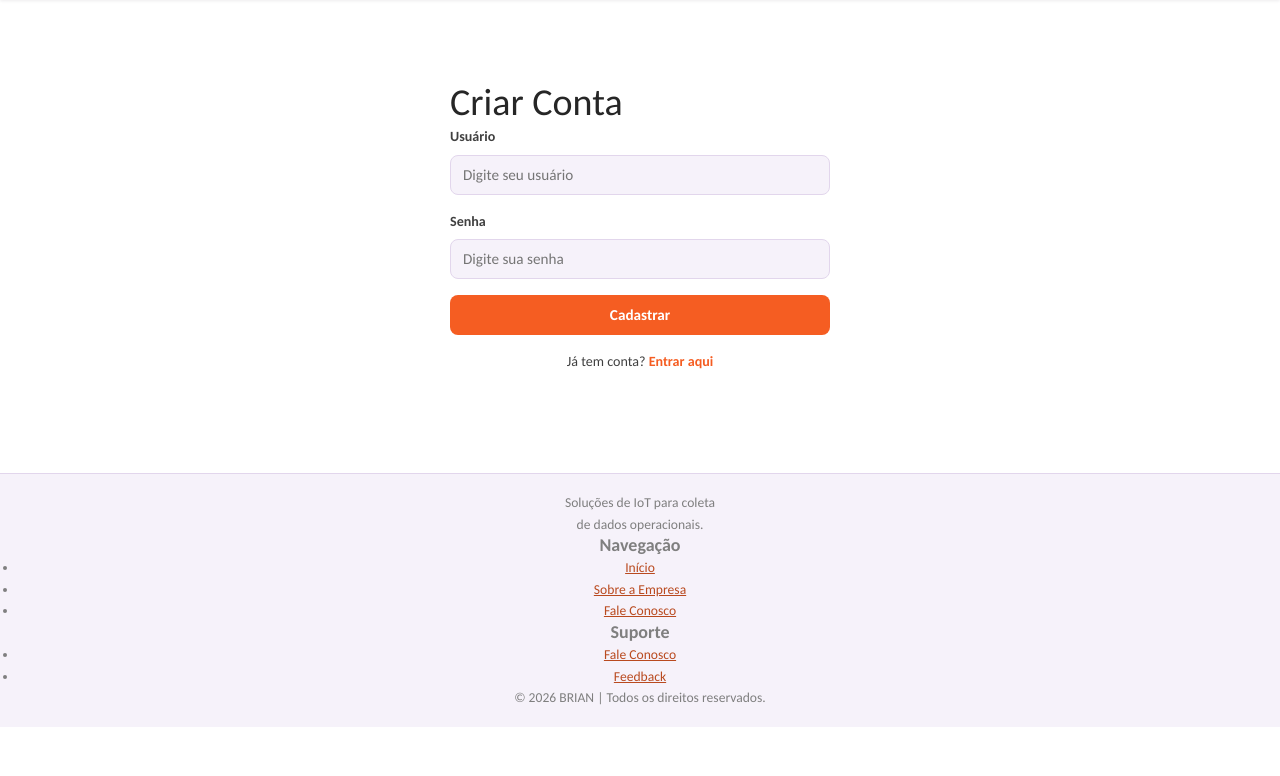
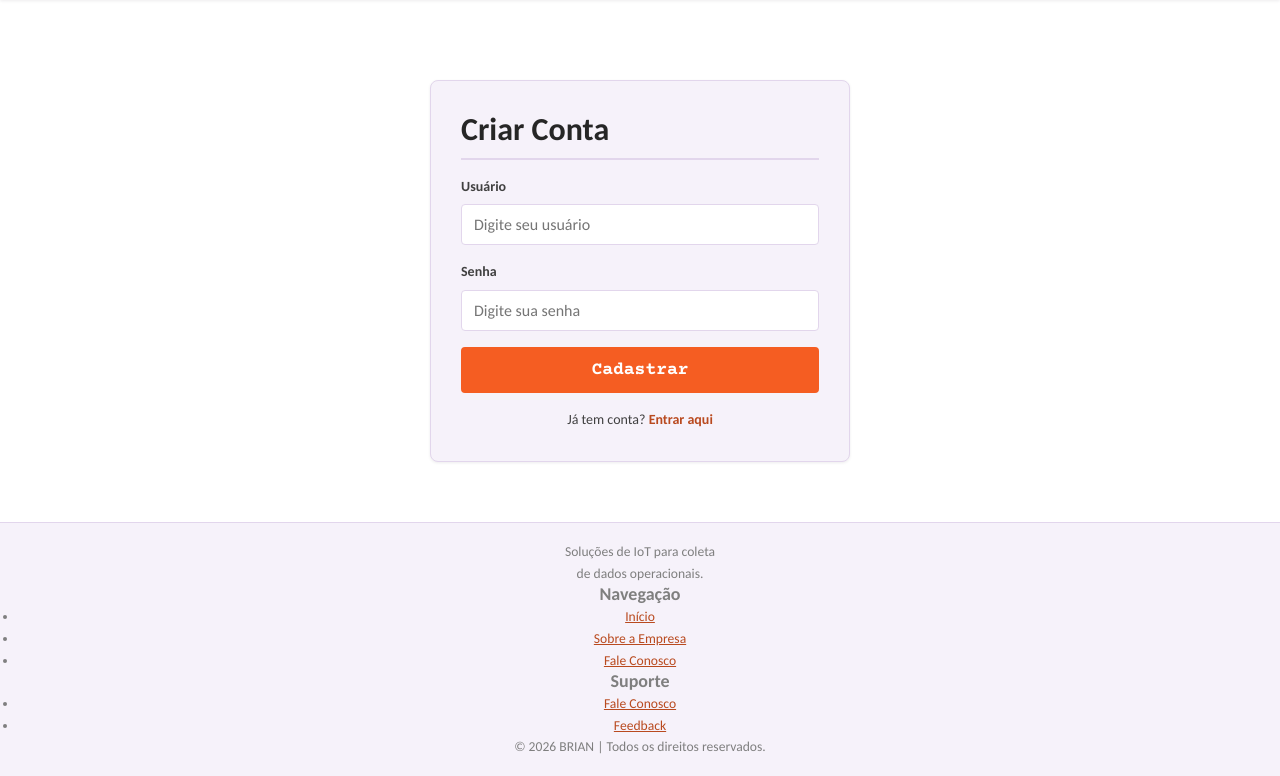
Before and after one commit to biavieiraa/django_fds, a Django app: page /forum/register/ in a window 1280 px wide. Shown: the part 73-849 px from the top of the page. Before the commit the page ends 800 px from the top, so only its background shows below. Run offline with Django 5.2, Linux system fonts and the light colour scheme; some web fonts are replaced.

Commit message:
Aplicando mudanças aos cards, formularios e botões

```diff
--- a/forum/static/css/style.css
+++ b/forum/static/css/style.css
@@ -256,109 +256,103 @@ a { color: var(--link); }
     padding-bottom: 15px;
 }
 
-/* ==========================================================================
-   Formulários (Login, Registro e Feedback)
-   ========================================================================== */
-.login-wrapper {
-    display: flex;
-    justify-content: center;
-    margin-top: 20px;
+/* ===== CARDS E TEXTO ===== */
+.card {
+    background: var(--card-bg);
+    border-radius: var(--radius);
+    padding: 30px;
+    border: 1px solid var(--border-color);
+    box-shadow: var(--shadow-sm);
+    transition: var(--transition);
+}
+.card:hover { box-shadow: var(--shadow-md); }
+.card h2 {
+    font-size: var(--fs-h3);
+    margin-bottom: 16px;
+    color: var(--text-primary);
+    border-bottom: 2px solid var(--border-color);
+    padding-bottom: 8px;
+}
+.text-content p {
+    line-height: var(--lh-body);
+    margin-bottom: 12px;
+    color: var(--text-secondary);
+    font-size: var(--fs-body);
 }
 
-.login-card {
-    width: 100%;
-    max-width: 380px;
-}
+/* ===== FORMULÁRIOS E BOTÕES ===== */
+.login-wrapper { display: flex; justify-content: center; margin-top: 20px; }
+.login-card { width: 100%; max-width: 420px; }
+.login-card h2 { font-family: var(--font-heading); font-weight: 700; }
 
-.form-group {
-    margin-bottom: 16px;
-}
-
+.form-group { margin-bottom: 16px; }
 .form-group label {
     display: block;
     margin-bottom: 6px;
     font-weight: 600;
     color: var(--text-secondary);
-    font-size: 0.88rem;
+    font-size: var(--fs-body-sm);
 }
-
 .form-control {
     width: 100%;
     padding: 10px 12px;
     border: 1px solid var(--border-color);
-    border-radius: var(--radius);
-    font-size: 0.95rem;
+    border-radius: 4px;
+    font-size: var(--fs-body);
     color: var(--text-primary);
-    background-color: var(--card-bg);
+    background-color: var(--input-bg);
     transition: var(--transition);
 }
-
 .form-control:focus {
     outline: none;
-    border-color: var(--primary-blue);
-    box-shadow: 0 0 0 3px rgba(30, 64, 175, 0.2);
+    border-color: var(--brand);
+    box-shadow: 0 0 0 3px rgba(245, 93, 34, 0.25);
 }
+textarea.form-control { resize: vertical; min-height: 100px; }
 
-textarea.form-control {
-    resize: vertical;
-    min-height: 100px;
-}
-
-/* Botão Principal */
+/* Primário: laranja, Courier Prime Bold 18px, raio 4px */
 .btn-primary {
     width: 100%;
-    background-color: var(--primary-blue);
-    color: #ffffff;
+    background-color: var(--brand);
+    color: #fff;
     padding: 11px 16px;
-    border: none;
-    border-radius: var(--radius);
-    font-size: 0.95rem;
-    font-weight: 600;
+    border: 2px solid var(--brand);
+    border-radius: var(--btn-radius-primary);
+    font-family: var(--font-button);
+    font-size: var(--btn-fs);
+    font-weight: 700;
     cursor: pointer;
     transition: var(--transition);
 }
+.btn-primary:hover { background-color: var(--brand-hover); border-color: var(--brand-hover); }
 
-.btn-primary:hover {
-    background-color: var(--accent-blue);
+/* Secundário: transparente, borda 2px, raio 0 (use class="btn-secondary") */
+.btn-secondary {
+    background: transparent;
+    color: var(--link);
+    padding: 11px 16px;
+    border: 2px solid var(--brand);
+    border-radius: var(--btn-radius-secondary);
+    font-family: var(--font-button);
+    font-size: var(--btn-fs);
+    font-weight: 700;
+    cursor: pointer;
+    transition: var(--transition);
 }
-
-.btn-primary:active {
-    background-color: var(--primary-blue);
-}
+.btn-secondary:hover { background: var(--brand); color: #fff; }
 
 .error-message {
-    background-color: #fef2f2;
-    border: 1px solid #fecaca;
-    color: #991b1b;
+    color: var(--danger);
+    border: 1px solid var(--danger);
     padding: 10px 12px;
-    border-radius: var(--radius);
+    border-radius: 4px;
     margin-bottom: 16px;
-    font-size: 0.88rem;
+    font-size: var(--fs-body-sm);
     font-weight: 500;
 }
-
-[data-theme="dark"] .error-message {
-    background-color: #450a0a;
-    border-color: #7f1d1d;
-    color: #fca5a5;
-}
-
-.switch-link {
-    text-align: center;
-    margin-top: 16px;
-    font-size: 0.88rem;
-    color: var(--text-secondary);
-}
-
-.switch-link a {
-    color: var(--primary-blue);
-    font-weight: 600;
-    text-decoration: none;
-}
-
-.switch-link a:hover {
-    text-decoration: underline;
-}
+.switch-link { text-align: center; margin-top: 16px; font-size: var(--fs-body-sm); color: var(--text-secondary); }
+.switch-link a { color: var(--link); font-weight: 600; text-decoration: none; }
+.switch-link a:hover { text-decoration: underline; }
 
 /* ==========================================================================
    Grid dos Integrantes
```
